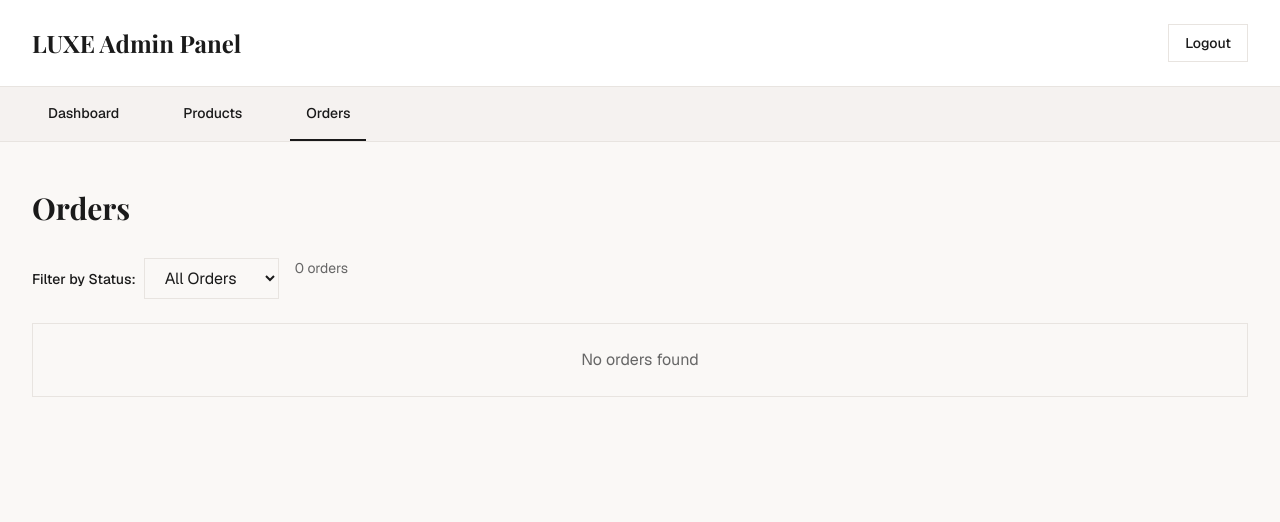
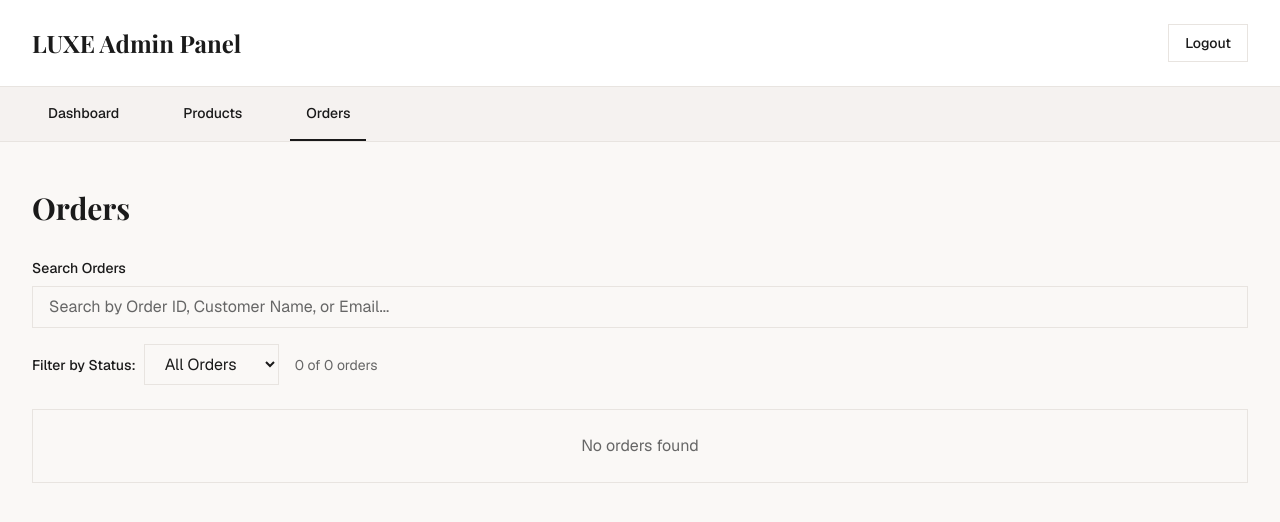
Before and after one commit to devpatel024/e-commerce-website-build, a Next.js app: page /admin/orders in a window 1280 px wide. Shown: the top 522 px of the page. Built offline with nearby package versions, Linux system fonts and the light colour scheme; sample sign-in values are in the browser's storage; a web font is replaced by a local one.

Commit message:
feat: add search and filter functionality to admin orders page
Co-authored-by: Dev Patel <97616899+devpatel024@users.noreply.github.com>

```diff
--- a/app/admin/orders/page.tsx
+++ b/app/admin/orders/page.tsx
@@ -13,6 +13,7 @@ export default function AdminOrders() {
   const [orders, setOrders] = useState<Order[]>([])
   const [expandedOrder, setExpandedOrder] = useState<string | null>(null)
   const [filterStatus, setFilterStatus] = useState<Order['status'] | 'all'>('all')
+  const [searchQuery, setSearchQuery] = useState('')
 
   useEffect(() => {
     const isLoggedIn = typeof window !== 'undefined' && localStorage.getItem('admin_logged_in')
@@ -36,9 +37,14 @@ export default function AdminOrders() {
     router.push('/admin')
   }
 
-  const filteredOrders = filterStatus === 'all'
-    ? orders
-    : orders.filter(o => o.status === filterStatus)
+  const filteredOrders = orders.filter(order => {
+    const statusMatch = filterStatus === 'all' || order.status === filterStatus
+    const searchMatch = searchQuery === '' ||
+      order.id.toLowerCase().includes(searchQuery.toLowerCase()) ||
+      order.customer.name.toLowerCase().includes(searchQuery.toLowerCase()) ||
+      order.customer.email.toLowerCase().includes(searchQuery.toLowerCase())
+    return statusMatch && searchMatch
+  })
 
   const statusColors: Record<Order['status'], string> = {
     pending: 'bg-yellow-100 text-yellow-800',
@@ -96,8 +102,19 @@ export default function AdminOrders() {
       <main className="max-w-7xl mx-auto px-4 py-12 sm:px-6 lg:px-8">
         <h2 className="font-heading text-3xl font-bold mb-8">Orders</h2>
 
-        {/* Filter */}
-        <div className="mb-6 flex gap-4">
+        {/* Search and Filter */}
+        <div className="mb-6 space-y-4">
+          <div>
+            <label className="text-sm font-medium mb-2 block">Search Orders</label>
+            <input
+              type="text"
+              placeholder="Search by Order ID, Customer Name, or Email..."
+              value={searchQuery}
+              onChange={(e) => setSearchQuery(e.target.value)}
+              className="w-full px-4 py-2 border border-border bg-background text-foreground placeholder-muted-foreground focus:outline-none focus:border-foreground"
+            />
+          </div>
+          <div className="flex gap-4 items-center">
             <div>
               <label className="text-sm font-medium mr-2">Filter by Status:</label>
               <select
@@ -113,7 +130,8 @@ export default function AdminOrders() {
               </select>
             </div>
             <div className="text-sm text-muted-foreground">
-            {filteredOrders.length} orders
+              {filteredOrders.length} of {orders.length} orders
+            </div>
           </div>
         </div>
 
--- a/app/order-confirmation/[id]/page.tsx
+++ b/app/order-confirmation/[id]/page.tsx
@@ -7,9 +7,11 @@ import Header from '@/components/Header'
 import Footer from '@/components/Footer'
 import { getOrders, initializeStorage } from '@/lib/storage'
 import { Order } from '@/lib/types'
+import { useCart } from '@/context/CartContext'
 
 export default function OrderConfirmation() {
   const params = useParams()
+  const { removeOrderedItems } = useCart()
   const [order, setOrder] = useState<Order | null>(null)
 
   useEffect(() => {
@@ -17,7 +19,13 @@ export default function OrderConfirmation() {
     const orders = getOrders()
     const found = orders.find(o => o.id === params.id)
     setOrder(found || null)
-  }, [params.id])
+
+    // Clear ordered products from cart
+    if (found) {
+      const orderedProductIds = found.items.map(item => item.productId)
+      removeOrderedItems(orderedProductIds)
+    }
+  }, [params.id, removeOrderedItems])
 
   if (!order) {
     return (
--- a/app/page.tsx
+++ b/app/page.tsx
@@ -6,14 +6,8 @@ import { useEffect, useState } from 'react'
 import Header from '@/components/Header'
 import Footer from '@/components/Footer'
 import HeroCarousel from '@/components/HeroCarousel'
-import ProductShowcase from '@/components/ProductShowcase'
-import TestimonialSection from '@/components/TestimonialSection'
-import FAQSection from '@/components/FAQSection'
-import TrustBadges from '@/components/TrustBadges'
-import FeaturedCollections from '@/components/FeaturedCollections'
 import NewsletterSignup from '@/components/NewsletterSignup'
 import PromoBanner from '@/components/PromoBanner'
-import RecentlyViewed from '@/components/RecentlyViewed'
 import { getProducts, initializeStorage } from '@/lib/storage'
 import { Product } from '@/lib/types'
 import { formatPrice } from '@/lib/price-formatter'
@@ -40,59 +34,37 @@ export default function Home() {
       <Header />
 
       <main className="flex-1">
-        {/* Hero Section with Carousel */}
+        {/* Hero Section */}
         <HeroCarousel />
 
-        {/* New Arrivals Showcase */}
-        <ProductShowcase
-          title="New Arrivals"
-          description="Discover our latest collection with fresh designs and premium materials"
-          products={products.filter(p => p.badge === 'new')}
-          badge="new"
-          showCount={8}
-        />
+        {/* Category Banners */}
+        <section className="max-w-7xl mx-auto px-4 py-16 sm:px-6 lg:px-8">
+          <div className="grid grid-cols-1 md:grid-cols-2 gap-8">
+            {/* Jewellery Banner */}
+            <Link href="/products?category=jewellery" className="group relative overflow-hidden rounded-lg h-96 bg-gradient-to-br from-neutral-100 to-neutral-200 flex items-center justify-center hover:shadow-lg transition-all duration-300">
+              <div className="absolute inset-0 bg-black/10 group-hover:bg-black/20 transition-all duration-300" />
+              <div className="relative z-10 text-center px-6">
+                <h2 className="font-heading text-5xl font-bold text-foreground mb-3">Jewellery</h2>
+                <p className="text-muted-foreground text-lg mb-6">Elegant pieces crafted with precision</p>
+                <div className="inline-block bg-foreground text-background px-8 py-3 font-semibold hover:bg-accent transition-colors">
+                  Explore Collection
+                </div>
+              </div>
+            </Link>
 
-        {/* Best Sellers Showcase */}
-        <ProductShowcase
-          title="Best Sellers"
-          description="Customer favorites that consistently deliver excellence"
-          products={products.filter(p => p.badge === 'bestseller' || p.reviewCount! > 20).sort((a, b) => (b.reviewCount || 0) - (a.reviewCount || 0))}
-          badge="bestseller"
-          showCount={8}
-        />
-
-        {/* Flash Deals Section */}
-        <ProductShowcase
-          title="Flash Deals"
-          description="Limited time offers on selected premium items"
-          products={products.filter(p => p.badge === 'sale' || p.originalPrice)}
-          badge="sale"
-          showCount={8}
-        />
-
-        {/* Trending Section */}
-        <ProductShowcase
-          title="Trending Now"
-          description="The hottest items everyone is talking about"
-          products={products.filter(p => p.badge === 'trending' || p.rating! >= 4.7).sort((a, b) => (b.rating || 0) - (a.rating || 0))}
-          badge="trending"
-          showCount={8}
-        />
-
-        {/* Recently Viewed Section */}
-        <RecentlyViewed />
-
-        {/* Trust Badges */}
-        <TrustBadges />
-
-        {/* Featured Collections */}
-        <FeaturedCollections />
-
-        {/* Testimonials */}
-        <TestimonialSection />
-
-        {/* FAQ */}
-        <FAQSection />
+            {/* Clothes Banner */}
+            <Link href="/products?category=clothes" className="group relative overflow-hidden rounded-lg h-96 bg-gradient-to-br from-neutral-50 to-neutral-100 flex items-center justify-center hover:shadow-lg transition-all duration-300">
+              <div className="absolute inset-0 bg-black/10 group-hover:bg-black/20 transition-all duration-300" />
+              <div className="relative z-10 text-center px-6">
+                <h2 className="font-heading text-5xl font-bold text-foreground mb-3">Clothes</h2>
+                <p className="text-muted-foreground text-lg mb-6">Contemporary styles for modern living</p>
+                <div className="inline-block bg-foreground text-background px-8 py-3 font-semibold hover:bg-accent transition-colors">
+                  Explore Collection
+                </div>
+              </div>
+            </Link>
+          </div>
+        </section>
 
         {/* Newsletter Signup */}
         <NewsletterSignup />
--- a/context/CartContext.tsx
+++ b/context/CartContext.tsx
@@ -19,6 +19,7 @@ interface CartContextType {
   removeFromCart: (productId: string) => void
   updateQuantity: (productId: string, quantity: number) => void
   clearCart: () => void
+  removeOrderedItems: (productIds: string[]) => void
 }
 
 const CartContext = createContext<CartContextType | undefined>(undefined)
@@ -110,10 +111,16 @@ export function CartProvider({ children }: { children: React.ReactNode }) {
     setItems([])
   }, [])
 
+  const removeOrderedItems = useCallback((productIds: string[]) => {
+    setItems((prevItems) =>
+      prevItems.filter((item) => !productIds.includes(item.productId))
+    )
+  }, [])
+
   const itemCount = items.reduce((sum, item) => sum + item.quantity, 0)
 
   return (
-    <CartContext.Provider value={{ items, itemCount, addToCart, removeFromCart, updateQuantity, clearCart }}>
+    <CartContext.Provider value={{ items, itemCount, addToCart, removeFromCart, updateQuantity, clearCart, removeOrderedItems }}>
       {children}
     </CartContext.Provider>
   )
```
Lines whose indentation alone changed are shown as unchanged.
